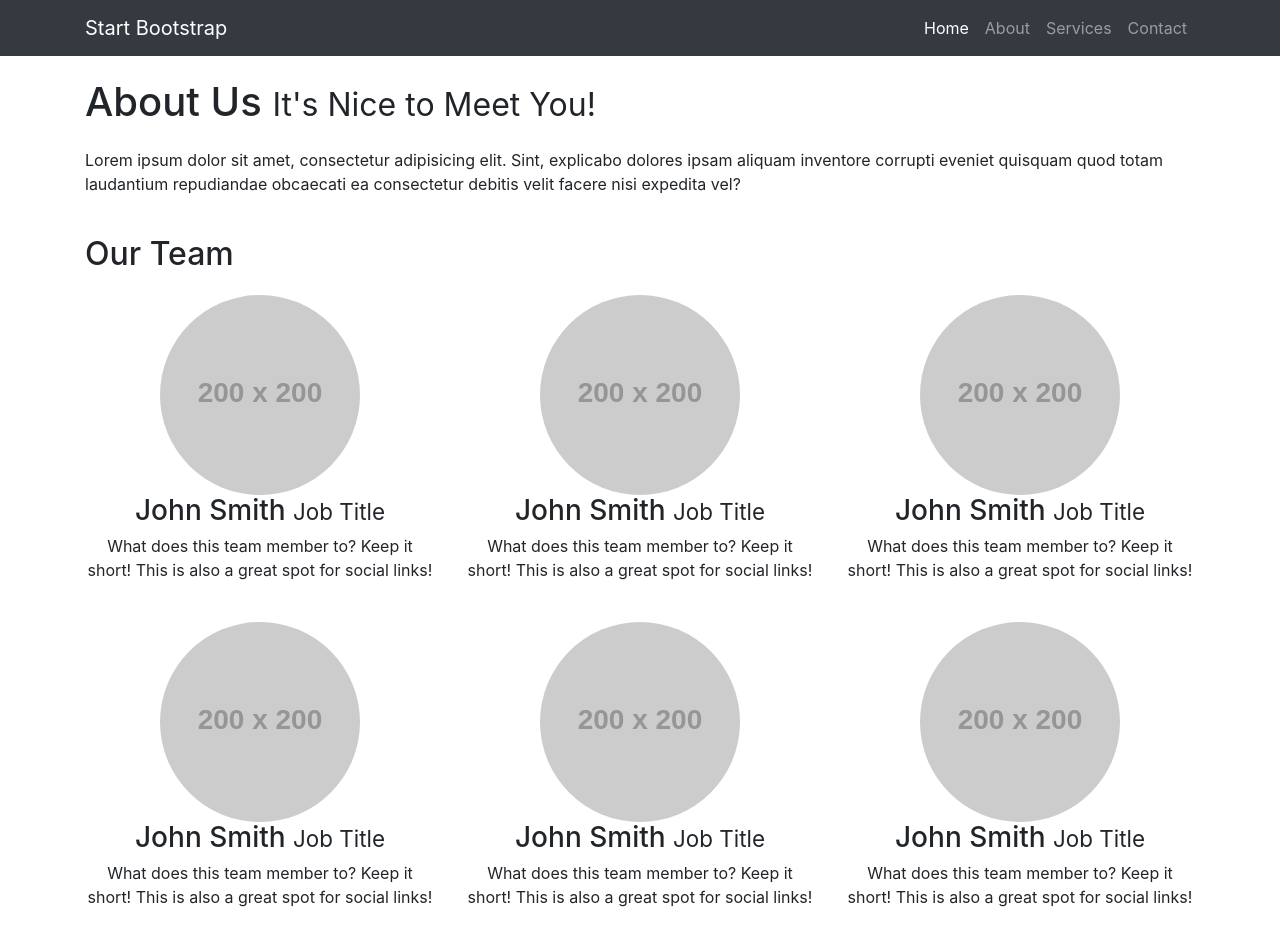
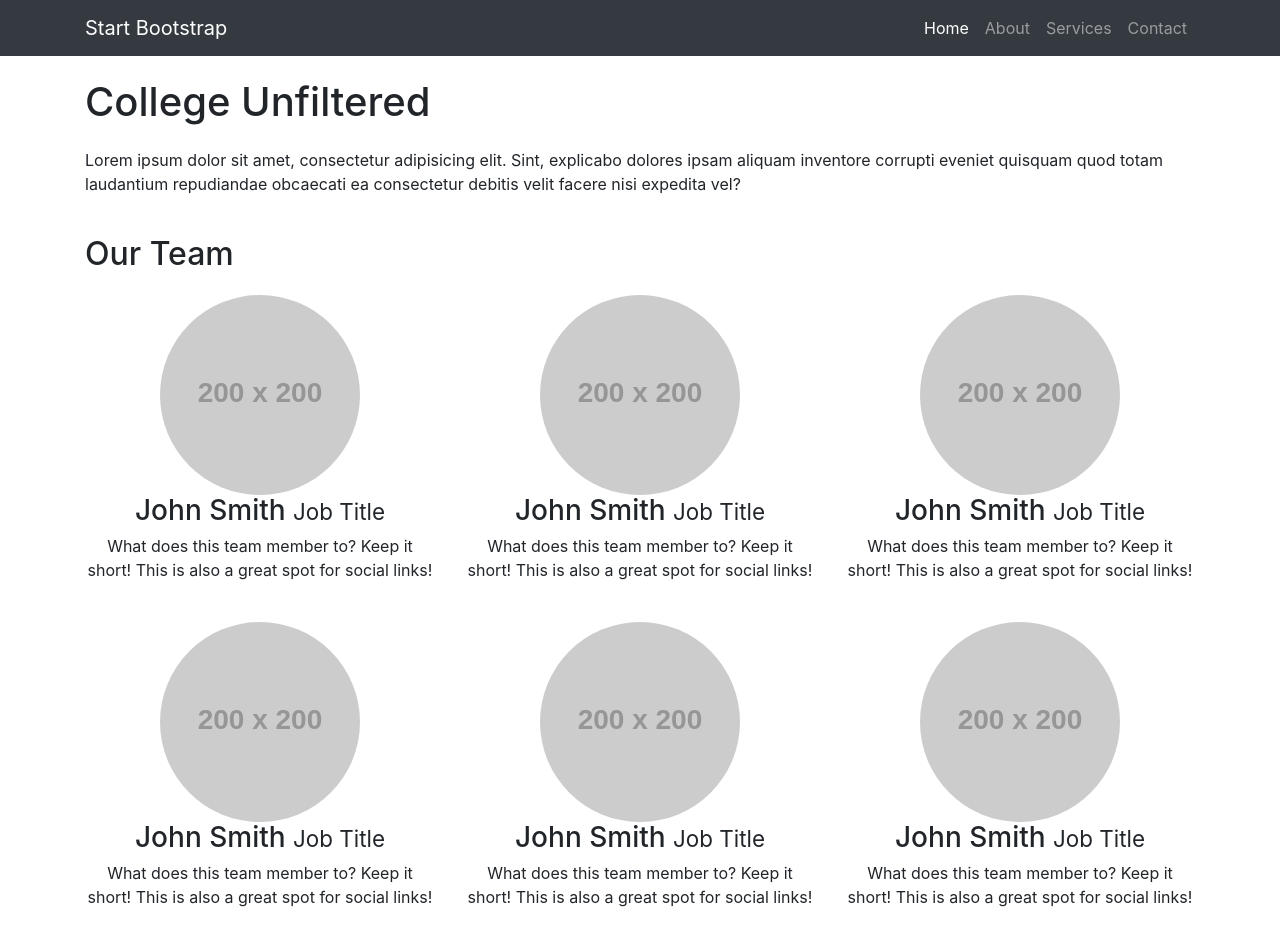
Before and after one commit to isabellaleehs/College-Unfiltered, a website: page index.html in a window 1280 px wide. Shown: the top 928 px of the page. Drawn offline with Linux system fonts and the light colour scheme; placeholder pictures from the web are drawn by us.

Commit message:
Title Change

```diff
--- a/index.html
+++ b/index.html
@@ -52,8 +52,8 @@
     <div class="container">
 
       <!-- Introduction Row -->
-      <h1 class="my-4">About Us
-        <small>It's Nice to Meet You!</small>
+      <h1 class="my-4">College Unfiltered
+        <!--<small>It's Nice to Meet You!</small> -->
       </h1>
       <p>Lorem ipsum dolor sit amet, consectetur adipisicing elit. Sint, explicabo dolores ipsam aliquam inventore corrupti eveniet quisquam quod totam laudantium repudiandae obcaecati ea consectetur debitis velit facere nisi expedita vel?</p>
 
```
